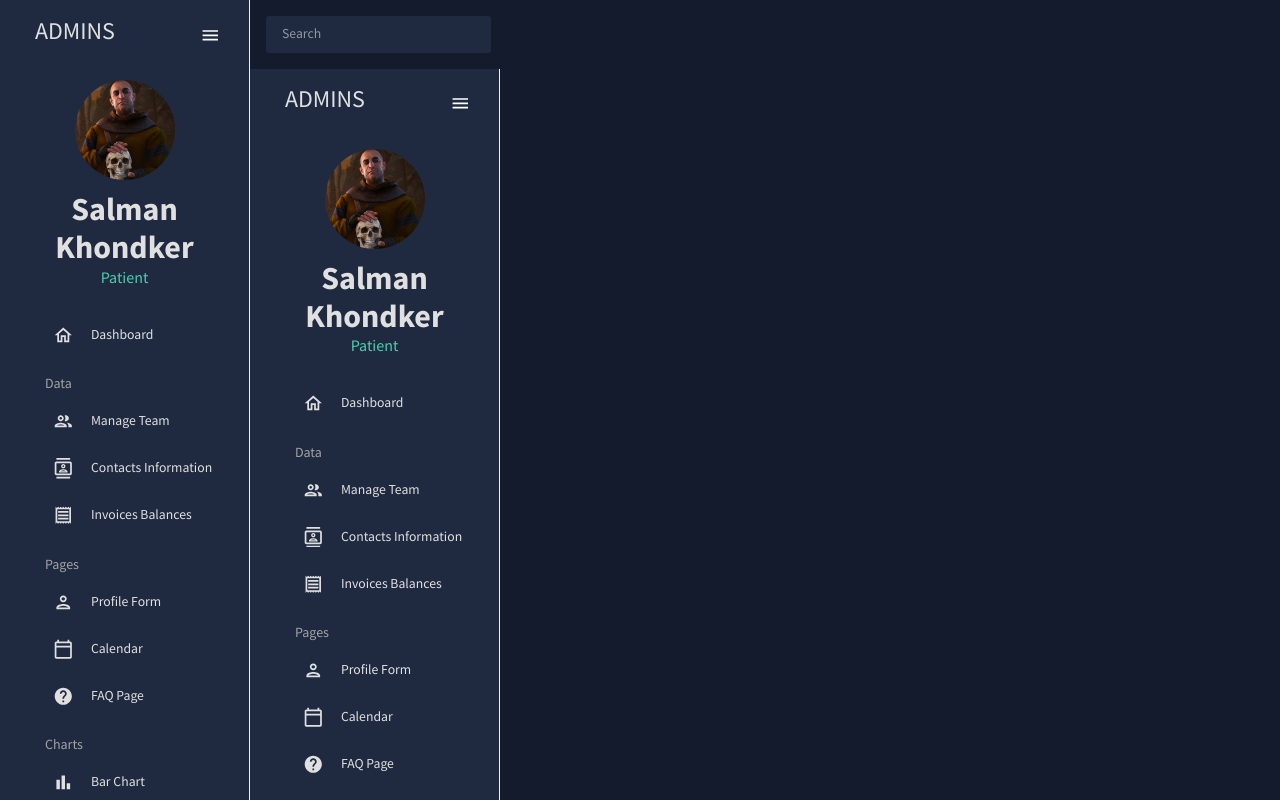
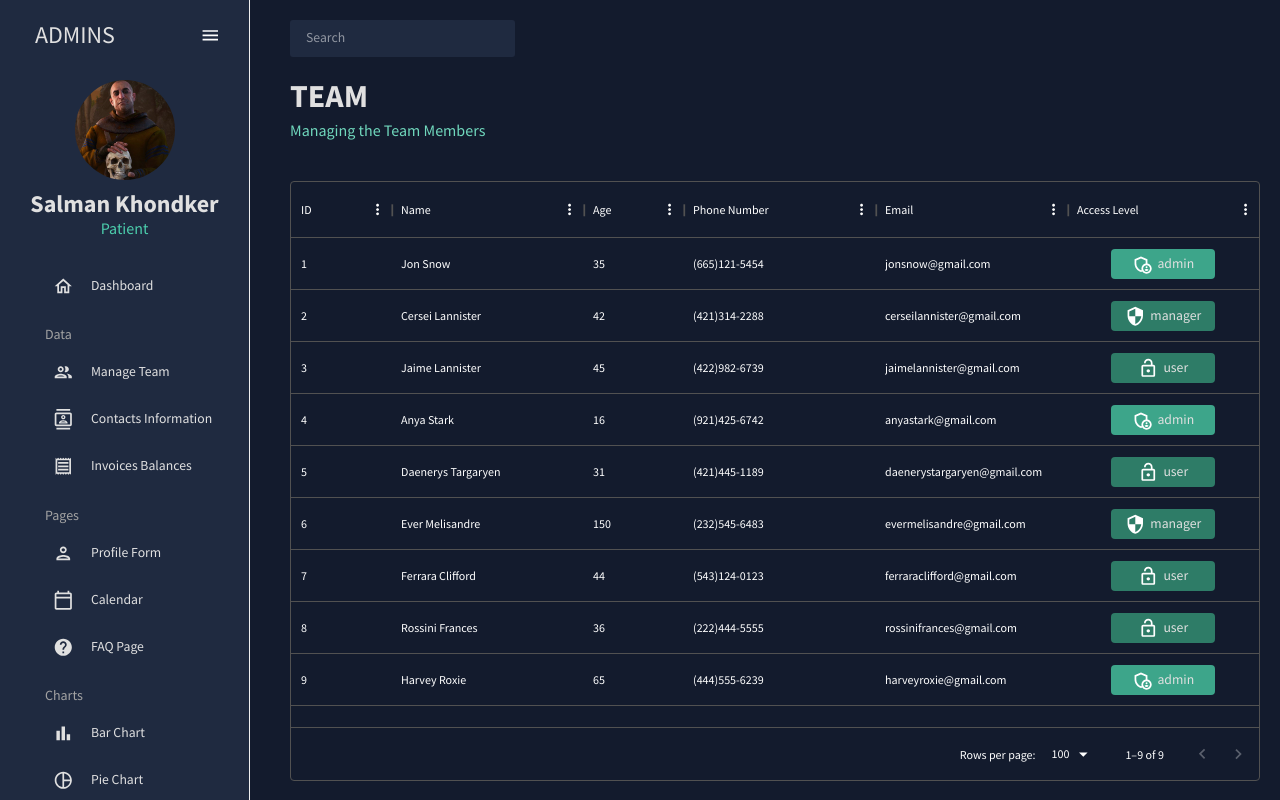
Before and after one commit to salkhon/mobile-doc-frontend, a React (Create React App) app: page /team in a window 1280 px wide. Shown: the top 800 px of the page. Built offline with nearby package versions, Linux system fonts and the light colour scheme; some icons are missing.

Commit message:
table shows

```diff
--- a/src/App.js
+++ b/src/App.js
@@ -1,10 +1,11 @@
 import React, { useState } from "react";
 import { ColorModeContext, useMode } from "./theme";
-import { CssBaseline, ThemeProvider } from "@mui/material";
+import { Box, CssBaseline, ThemeProvider } from "@mui/material";
 import Topbar from "./scenes/global/Topbar";
 import AppSidebar from "./scenes/global/AppSidebar"
 import Dashboard from "./scenes/dashboard"
 import { Route, Routes } from "react-router-dom";
+import Team from "./scenes/team";
 
 function App() {
 	const [theme, colorModeCtxVal] = useMode();
@@ -14,13 +15,13 @@ function App() {
 		<ColorModeContext.Provider value={colorModeCtxVal}>
 			<ThemeProvider theme={theme}>
 				<CssBaseline />
-				<div className="app">
+				<Box className="app">
                     <AppSidebar isSidebar={isSidebar} />
 					<main className="content">
 						<Topbar />
                         <Routes>
                             <Route path="/" element={<Dashboard />} />
-                            <Route path="/team" element={<AppSidebar />} />
+                            <Route path="/team" element={<Team />} />
                             <Route path="/contacts" element={<Dashboard />} />
                             <Route path="/invoices" element={<Dashboard />} />
                             <Route path="/form" element={<Dashboard />} />
@@ -32,7 +33,7 @@ function App() {
                             <Route path="/geography" element={<Dashboard />} />
                         </Routes>
 					</main>
-				</div>
+				</Box>
 			</ThemeProvider>
 		</ColorModeContext.Provider>
 	);
--- /dev/null
+++ b/src/components/Header.jsx
@@ -0,0 +1,24 @@
+import React from "react";
+import { Box, Typography, useTheme } from "@mui/material";
+import { tokens } from "../theme";
+
+export default function Header(props) {
+	const theme = useTheme();
+	const colors = tokens(theme.palette.mode);
+
+	return (
+		<Box marginBottom="30px">
+			<Typography
+				variant="h2"
+				color={colors.grey[100]}
+				fontWeight="bold"
+				marginBottom="5px"
+			>
+				{props.title}
+			</Typography>
+			<Typography variant="h5" color={colors.greenAccent[400]}>
+				{props.subtitle}
+			</Typography>
+		</Box>
+	);
+}
--- a/src/scenes/dashboard/index.jsx
+++ b/src/scenes/dashboard/index.jsx
@@ -1,7 +1,13 @@
-import React from 'react'
+import React from "react";
+import Header from "../../components/Header";
+import { Box } from "@mui/material";
 
 const Dashboard = () => {
-	return <div>Dashboard</div>;
+	return (
+		<Box display="flex" justifyContent="space-between" alignItems="center" margin="20px">
+			<Header title="Dashboard" subtitle="Welcome to your dashboard" />
+		</Box>
+	);
 };
 
 export default Dashboard;
--- a/src/scenes/global/AppSidebar.jsx
+++ b/src/scenes/global/AppSidebar.jsx
@@ -31,7 +31,7 @@ import {
 } from "@mui/icons-material";
 import { Link } from "react-router-dom";
 
-function Item(props) {
+function MItem(props) {
 	const theme = useTheme();
 	const colors = tokens(theme.palette.mode);
 
@@ -40,7 +40,7 @@ function Item(props) {
 			active={props.selected === props.title}
 			style={{
 				color: colors.grey[100],
-                margin: "-3px 1px -3px 1px"
+				margin: "-3px 1px -3px 1px",
 			}}
 			onClick={() => props.setSelected(props.title)}
 			icon={props.icon}
@@ -59,27 +59,25 @@ function AppSidebar(props) {
 	const [selected, setSelected] = useState("Dashboard"); // what page we are in
 
 	return (
-		<Box>
+		<Box marginRight="20px">
 			<Sidebar
 				collapsed={isCollapsed}
 				rootStyles={{
 					[`.${sidebarClasses.container}`]: {
 						background: `${colors.primary[400]}`,
-						height: "100%",
+                        height: "100vh"
 					},
 					[`.${menuClasses.icon}`]: {
 						backgroundColor: "transparent",
 					},
 				}}
 			>
-				<Menu
-					iconShape="square"
-				>
+				<Menu>
 					{/** LOGO AND MENU ICON */}
 					<MenuItem
 						onClick={() => setIsCollapsed(!isCollapsed)}
 						icon={isCollapsed ? <MenuOutlined /> : undefined}
-						rootStyles={{
+						style={{
 							margin: "10px 0 20px 0",
 							color: colors.grey[100],
 						}}
@@ -88,7 +86,7 @@ function AppSidebar(props) {
 							<Box
 								display="flex"
 								justifyContent="space-between"
-								alignItems="certed"
+								alignItems="center"
 								marginLeft="15px"
 							>
 								<Typography
@@ -128,7 +126,7 @@ function AppSidebar(props) {
 
 							<Box textAlign="center">
 								<Typography
-									variant="h2"
+									variant="h3"
 									color={colors.grey[100]}
 									fontWeight="bold"
 									style={{
@@ -149,7 +147,7 @@ function AppSidebar(props) {
 
 					{/** MENU ITEMS */}
 					<Box paddingLeft={isCollapsed ? undefined : "10%"}>
-						<Item
+						<MItem
 							title="Dashboard"
 							to="/"
 							icon={<HomeOutlined />}
@@ -165,21 +163,21 @@ function AppSidebar(props) {
 						>
 							Data
 						</Typography>
-						<Item
+						<MItem
 							title="Manage Team"
 							to="/team"
 							icon={<PeopleOutlined />}
 							selected={selected}
 							setSelected={setSelected}
 						/>
-						<Item
+						<MItem
 							title="Contacts Information"
 							to="/contacts"
 							icon={<ContactsOutlined />}
 							selected={selected}
 							setSelected={setSelected}
 						/>
-						<Item
+						<MItem
 							title="Invoices Balances"
 							to="/invoices"
 							icon={<ReceiptOutlined />}
@@ -195,21 +193,21 @@ function AppSidebar(props) {
 						>
 							Pages
 						</Typography>
-						<Item
+						<MItem
 							title="Profile Form"
 							to="/form"
 							icon={<PersonOutlined />}
 							selected={selected}
 							setSelected={setSelected}
 						/>
-						<Item
+						<MItem
 							title="Calendar"
 							to="/calendar"
 							icon={<CalendarTodayOutlined />}
 							selected={selected}
 							setSelected={setSelected}
 						/>
-						<Item
+						<MItem
 							title="FAQ Page"
 							to="/faq"
 							icon={<HelpOutlined />}
@@ -225,28 +223,28 @@ function AppSidebar(props) {
 						>
 							Charts
 						</Typography>
-						<Item
+						<MItem
 							title="Bar Chart"
 							to="/bar"
 							icon={<BarChartOutlined />}
 							selected={selected}
 							setSelected={setSelected}
 						/>
-						<Item
+						<MItem
 							title="Pie Chart"
 							to="/pie"
 							icon={<PieChartOutlined />}
 							selected={selected}
 							setSelected={setSelected}
 						/>
-						<Item
+						<MItem
 							title="Line Chart"
 							to="/line"
 							icon={<TimelineOutlined />}
 							selected={selected}
 							setSelected={setSelected}
 						/>
-						<Item
+						<MItem
 							title="Geography Chart"
 							to="/geography"
 							icon={<MapOutlined />}
--- a/src/scenes/global/Topbar.jsx
+++ b/src/scenes/global/Topbar.jsx
@@ -17,7 +17,7 @@ const Topbar = () => {
 
 	return (
 		// like div, but allows convenient css
-		<Box display="flex" justifyContent="space-between" padding={2}>
+		<Box display="flex" justifyContent="space-between" margin="20px">
 			{/** SEARCH BAR */}
 			<Box
 				display="flex"
--- /dev/null
+++ b/src/scenes/team/index.jsx
@@ -0,0 +1,93 @@
+import React from "react";
+import { Box, Typography, useTheme } from "@mui/material";
+import { mockDataTeam } from "../../data/mockData"; // normally through API calls
+import { tokens } from "../../theme";
+import Header from "../../components/Header";
+import { DataGrid } from "@mui/x-data-grid";
+import {
+	AdminPanelSettingsOutlined,
+	LockOpenOutlined,
+	SecurityOutlined,
+} from "@mui/icons-material";
+
+export default function Team() {
+	const theme = useTheme();
+	const colors = tokens(theme.palette.mode);
+
+	const columns = [
+		{
+			field: "id",
+			headerName: "ID",
+		}, // grab "id" from row object, "ID" will be header of the table
+		{
+			field: "name",
+			headerName: "Name",
+			flex: 1,
+			cellClassName: "name-column--cell",
+		}, // flex makes this coumn grow
+		{
+			field: "age",
+			headerName: "Age",
+			type: "number",
+			headerAlign: "left",
+			align: "left",
+		},
+		{
+			field: "phone",
+			headerName: "Phone Number",
+			flex: 1,
+		},
+		{
+			field: "email",
+			headerName: "Email",
+			flex: 1,
+		},
+		// can custom render elements as table data
+		{
+			field: "access",
+			headerName: "Access Level",
+			flex: 1,
+			renderCell: (params) => {
+				return (
+					<Box
+						width="60%"
+						margin="0 auto"
+						padding="5px"
+						display="flex"
+						justifyContent="center"
+						bgcolor={
+							params.row.access === "admin"
+								? colors.greenAccent[600]
+								: colors.greenAccent[700]
+						}
+						borderRadius="4px"
+					>
+						{params.row.access === "admin" && (
+							<AdminPanelSettingsOutlined />
+						)}
+						{params.row.access === "manager" && (
+							<SecurityOutlined />
+						)}
+						{params.row.access === "user" && <LockOpenOutlined />}
+						<Typography
+							color={colors.grey[100]}
+							style={{ marginLeft: "5px" }}
+						>
+							{params.row.access}
+						</Typography>
+					</Box>
+				);
+			},
+		},
+	];
+
+	return (
+		<Box margin="20px">
+			<Header title="TEAM" subtitle="Managing the Team Members" />
+
+			<Box margin="40px 0 0 0" height="75vh">
+				<DataGrid rows={mockDataTeam} columns={columns} />
+			</Box>
+		</Box>
+	);
+}
```
